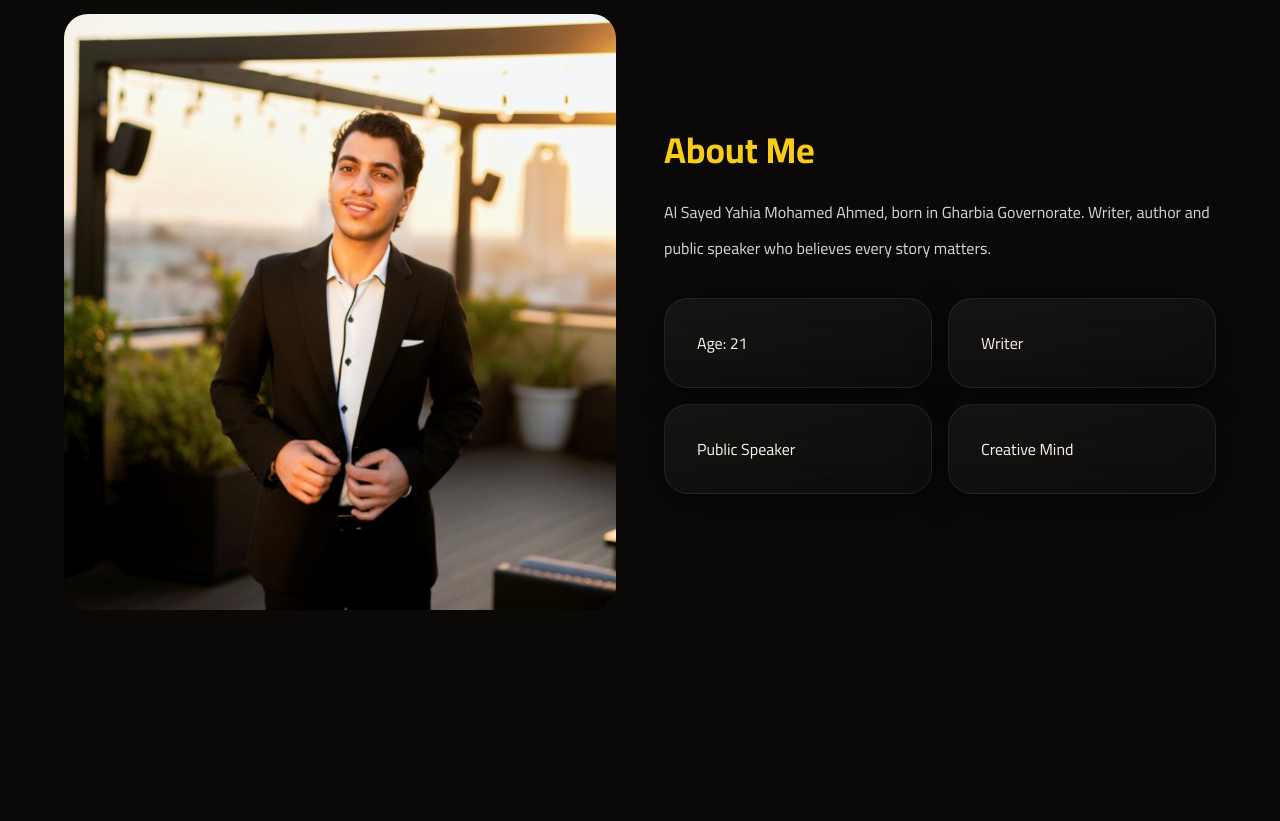
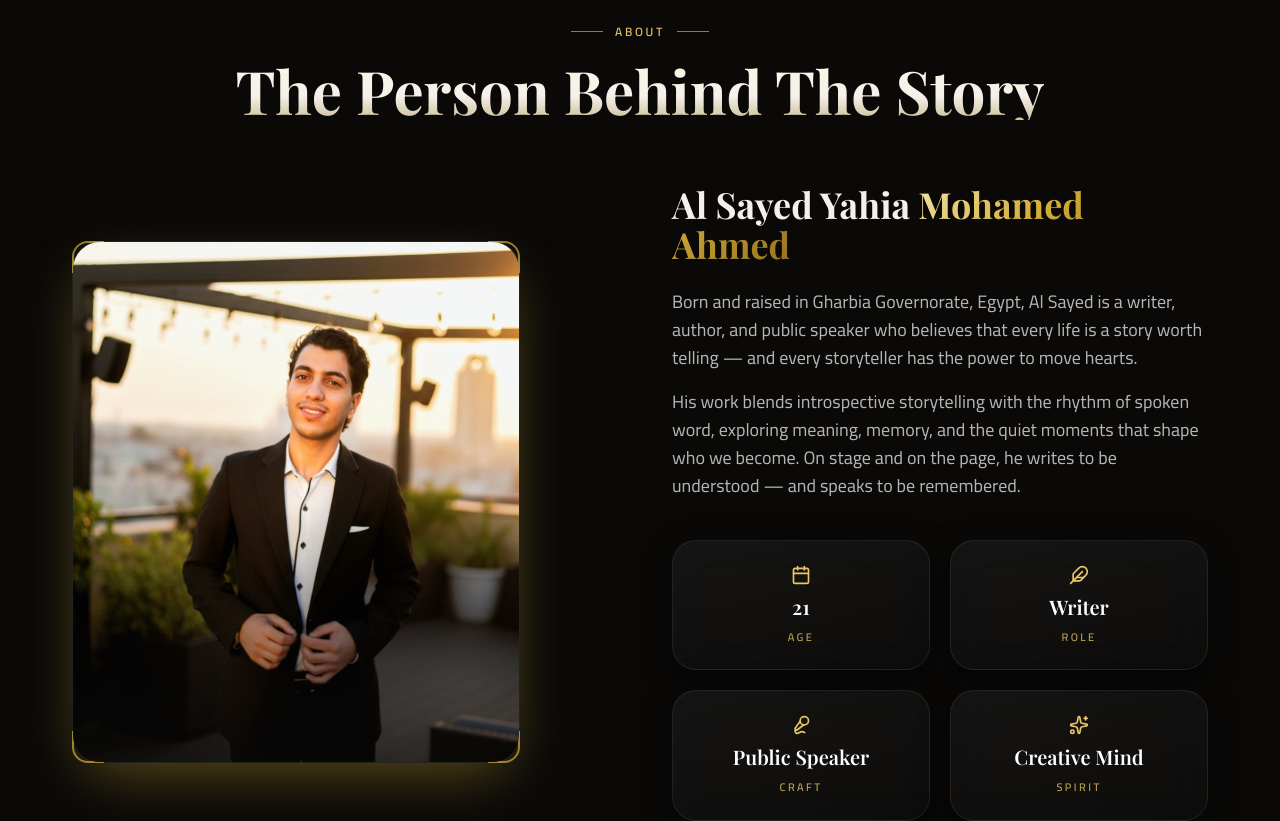
Before and after one commit to bt3762334-commits/beyond-the-frame, a React (Vite) app: page / in a window 1280 px wide. Shown: the part 920-1741 px from the top of the page. Built offline with nearby package versions, Linux system fonts and the light colour scheme; a web font is replaced by a local one.

Commit message:
Update About.jsx

```diff
--- a/src/components/About.jsx
+++ b/src/components/About.jsx
@@ -1,39 +1,92 @@
 import { motion } from "framer-motion";
+import { Calendar, Feather, Mic2, Sparkles } from "lucide-react";
+
+const facts = [
+  { label: "Age", value: "21", icon: Calendar },
+  { label: "Role", value: "Writer", icon: Feather },
+  { label: "Craft", value: "Public Speaker", icon: Mic2 },
+  { label: "Spirit", value: "Creative Mind", icon: Sparkles }
+];
 
 export default function About() {
   return (
-    <section id="about" className="py-32 px-6">
-      <div className="max-w-6xl mx-auto grid md:grid-cols-2 gap-12 items-center">
-
-        <motion.img
-          initial={{ x: -80, opacity: 0 }}
-          whileInView={{ x: 0, opacity: 1 }}
-          src="/hero-2.jpeg"
-          alt="About"
-          className="rounded-3xl"
-        />
-
+    <section id="about" className="py-28 sm:py-32 px-6 relative">
+      <div className="container-custom">
         <motion.div
-          initial={{ x: 80, opacity: 0 }}
-          whileInView={{ x: 0, opacity: 1 }}
+          initial={{ opacity: 0, y: 20 }}
+          whileInView={{ opacity: 1, y: 0 }}
+          viewport={{ once: true, amount: 0.3 }}
+          transition={{ duration: 0.7 }}
+          className="text-center mb-16"
         >
-          <h2 className="text-4xl font-bold mb-6 text-yellow-400">
-            About Me
-          </h2>
-
-          <p className="leading-9 text-gray-300">
-            Al Sayed Yahia Mohamed Ahmed, born in Gharbia Governorate.
-            Writer, author and public speaker who believes every story matters.
-          </p>
-
-          <div className="grid grid-cols-2 gap-4 mt-8">
-            <div className="glass-card">Age: 21</div>
-            <div className="glass-card">Writer</div>
-            <div className="glass-card">Public Speaker</div>
-            <div className="glass-card">Creative Mind</div>
-          </div>
+          <span className="eyebrow justify-center">About</span>
+          <h2 className="section-title mt-5">The Person Behind The Story</h2>
         </motion.div>
 
+        <div className="grid lg:grid-cols-2 gap-14 lg:gap-16 items-center">
+          <motion.div
+            initial={{ x: -60, opacity: 0 }}
+            whileInView={{ x: 0, opacity: 1 }}
+            viewport={{ once: true, amount: 0.3 }}
+            transition={{ duration: 0.8, ease: "easeOut" }}
+            className="relative max-w-md mx-auto lg:mx-0"
+          >
+            <div className="frame-corner top-0 left-0 border-t-2 border-l-2 rounded-tl-2xl" />
+            <div className="frame-corner top-0 right-0 border-t-2 border-r-2 rounded-tr-2xl" />
+            <div className="frame-corner bottom-0 left-0 border-b-2 border-l-2 rounded-bl-2xl" />
+            <div className="frame-corner bottom-0 right-0 border-b-2 border-r-2 rounded-br-2xl" />
+            <div className="relative rounded-[1.75rem] overflow-hidden border border-white/10 shadow-gold">
+              <img
+                src="/hero-2.jpeg"
+                alt="Al Sayed Yahia"
+                className="w-full h-[460px] sm:h-[520px] object-cover"
+              />
+              <div className="absolute inset-0 bg-gradient-to-t from-ink-900/70 via-transparent to-transparent" />
+            </div>
+          </motion.div>
+
+          <motion.div
+            initial={{ x: 60, opacity: 0 }}
+            whileInView={{ x: 0, opacity: 1 }}
+            viewport={{ once: true, amount: 0.3 }}
+            transition={{ duration: 0.8, ease: "easeOut", delay: 0.1 }}
+          >
+            <h3 className="font-display text-3xl sm:text-4xl font-bold leading-tight mb-6">
+              Al Sayed Yahia <span className="gold-text">Mohamed Ahmed</span>
+            </h3>
+
+            <p className="text-white/70 text-base sm:text-lg leading-8 mb-4">
+              Born and raised in Gharbia Governorate, Egypt, Al Sayed is a writer,
+              author, and public speaker who believes that every life is a story
+              worth telling — and every storyteller has the power to move hearts.
+            </p>
+
+            <p className="text-white/70 text-base sm:text-lg leading-8 mb-10">
+              His work blends introspective storytelling with the rhythm of spoken
+              word, exploring meaning, memory, and the quiet moments that shape who
+              we become. On stage and on the page, he writes to be understood — and
+              speaks to be remembered.
+            </p>
+
+            <div className="grid grid-cols-2 gap-4 sm:gap-5">
+              {facts.map(({ label, value, icon: Icon }, i) => (
+                <motion.div
+                  key={label}
+                  initial={{ opacity: 0, y: 16 }}
+                  whileInView={{ opacity: 1, y: 0 }}
+                  viewport={{ once: true }}
+                  transition={{ duration: 0.5, delay: i * 0.08 }}
+                  whileHover={{ y: -4 }}
+                  className="info-card"
+                >
+                  <Icon className="text-gold-400" size={20} />
+                  <span className="info-value">{value}</span>
+                  <span className="info-label">{label}</span>
+                </motion.div>
+              ))}
+            </div>
+          </motion.div>
+        </div>
       </div>
     </section>
   );
```
